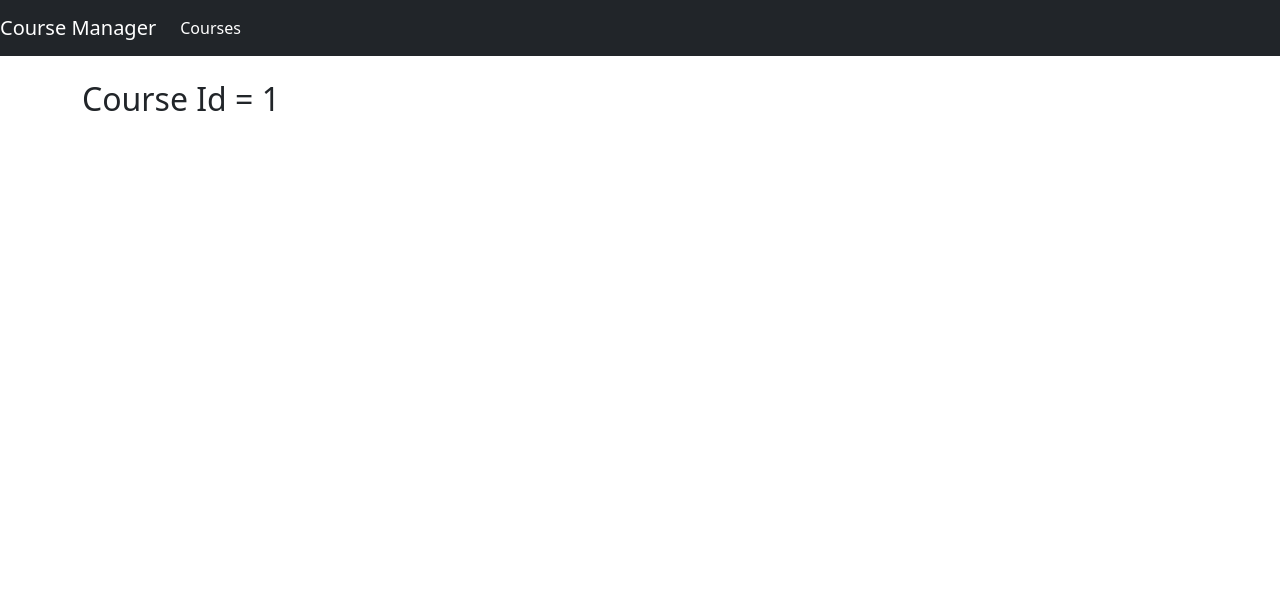
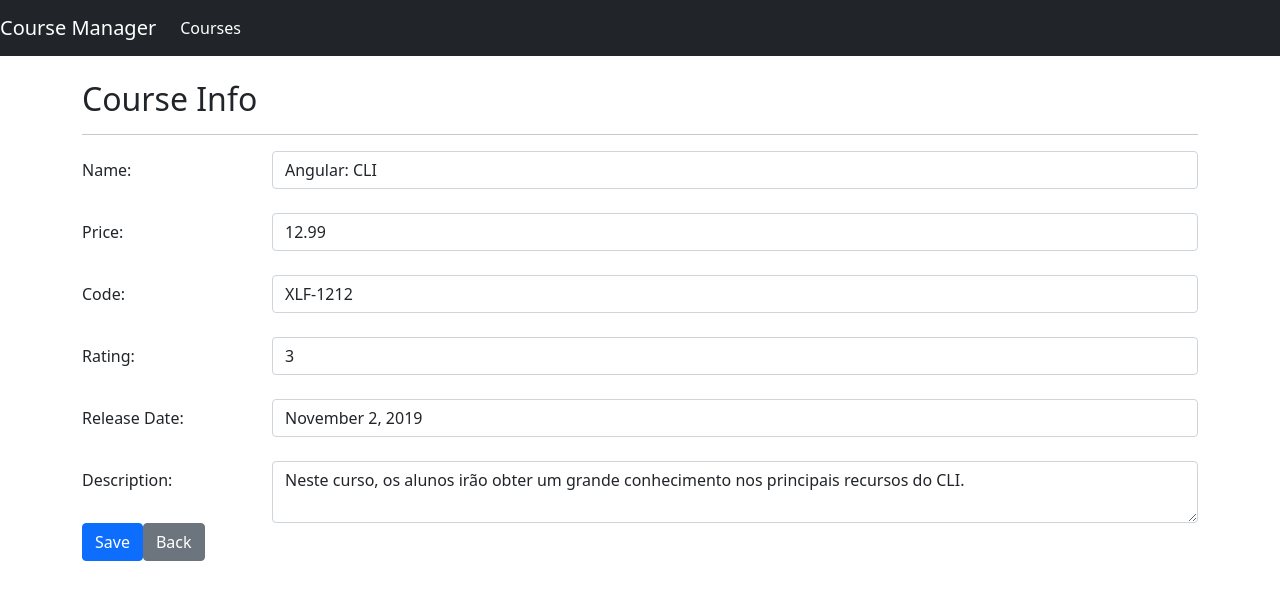
Before and after one commit to aspli/Angular8, an Angular app: page /courses/info/1 in a window 1280 px wide. Shown: the top 600 px of the page. Built offline with nearby package versions, Linux system fonts and the light colour scheme.

Commit message:
Trabalahndo com formulários e templates (variaves de template e validações)

```diff
--- a/src/app/course/course-info.component.html
+++ b/src/app/course/course-info.component.html
@@ -1 +1,84 @@
-<h2>Course Id = {{ courseId }}</h2>
+<h2>Course Info</h2>
+
+<hr/>
+
+<form #courseForm="ngForm">
+
+    <div class="form-group row">
+        <label class="col-sm-2 col-form-label">Name:</label>
+        <div class="col-sm-10">
+            <input [(ngModel)]="course.name" required name="name" #courseName="ngModel"
+            [ngClass]="{'is-invalid': courseName.invalid}" class="form-control">
+            <div class="invalid-feedback">
+                <span>Course Name is required</span>
+            </div>
+        </div>
+    </div>
+
+    <br>
+
+    <div class="form-group row">
+        <label class="col-sm-2 col-form-label">Price:</label>
+        <div class="col-sm-10">
+            <input [(ngModel)]="course.price" required name="price" #coursePrice="ngModel" type="number"
+            [ngClass]="{'is-invalid': coursePrice.invalid}" class="form-control">
+            <div class="invalid-feedback">
+                <span>Course Price is required</span>
+            </div>
+        </div>
+    </div>
+
+    <br>
+
+    <div class="form-group row">
+        <label class="col-sm-2 col-form-label">Code:</label>
+        <div class="col-sm-10">
+            <input [(ngModel)]="course.code" required name="code" #courseCode="ngModel" type="string"
+             [ngClass]="{'is-invalid': courseCode.invalid}" class="form-control">
+            <div class="invalid-feedback">
+                <span>Course Code is required</span>
+            </div>
+        </div>
+    </div>
+
+    <br>
+
+    <div class="form-group row">
+        <label class="col-sm-2 col-form-label">Rating:</label>
+        <div class="col-sm-10">
+            <input [(ngModel)]="course.rating" required name="rating" #courseRating="ngModel" type="number"
+            [ngClass]="{'is-invalid': courseRating.invalid}" class="form-control">
+            <div class="invalid-feedback">
+                <span>Course Rating is required</span>
+            </div>
+        </div>
+    </div>
+
+    <br>
+
+    <div class="form-group row">
+        <label class="col-sm-2 col-form-label">Release Date:</label>
+        <div class="col-sm-10">
+            <input [(ngModel)]="course.releaseDate" required name="releaseDate" #courseReleaseDate="ngModel" type="string"
+            [ngClass]="{'is-invalid': courseReleaseDate.invalid}" class="form-control">
+            <div class="invalid-feedback">
+                <span>Course Release Date is required</span>
+            </div>
+        </div>
+    </div>
+
+    <br>
+
+    <div class="form-group row">
+        <label class="col-sm-2 col-form-label">Description:</label>
+        <div class="col-sm-10">
+            <textarea [(ngModel)]="course.description" required name="description" #courseDescription="ngModel" type="string"
+            [ngClass]="{'is-invalid': courseDescription.invalid}" class="form-control"></textarea>
+            <div class="invalid-feedback">
+                <span>Course description is required</span>
+            </div>
+        </div>
+    </div>
+    <button [disabled]="courseForm.invalid" (click)="save()" class='btn btn-primary'>Save</button>
+    <button [routerLink]="['/courses']" class="btn btn-secondary">Back</button>
+</form>
--- a/src/app/course/course-info.component.ts
+++ b/src/app/course/course-info.component.ts
@@ -1,5 +1,7 @@
 import { Component, OnInit } from "@angular/core";
 import { ActivatedRoute } from "@angular/router";
+import { Course } from "./course";
+import { CourseService } from "./course.service";
 
 @Component({
     templateUrl: './course-info.component.html'
@@ -7,13 +9,17 @@
 
 export class CourseInfoComponent{
 
-    courseId: number;
+    course: Course;
 
-    constructor(private activateRoute: ActivatedRoute){
+    constructor(private activateRoute: ActivatedRoute, private courseService: CourseService){
 
     }
 
     ngOnInit(): void{
-        this.courseId = +this.activateRoute.snapshot.paramMap.get('id');
+        this.course = this.courseService.retriveById(+this.activateRoute.snapshot.paramMap.get('id'));
+    }
+
+    save(): void{
+        this.courseService.save(this.course);
     }
 }
--- a/src/app/course/course.service.ts
+++ b/src/app/course/course.service.ts
@@ -8,6 +8,18 @@
 export class CourseService{
     retriveAll(): Course[]{
         return COURSES;
+    }
+
+    retriveById(id: number): Course{
+        return COURSES.find((courseIterator: Course)=> courseIterator.id === id);
+    }
+
+    save(course: Course): void{
+        if(course.id){
+            const index = COURSES.findIndex((courseIterator: Course) => courseIterator.id === course.id);
+            COURSES[index] = course;
+        }
+
     }
 }
 
```
